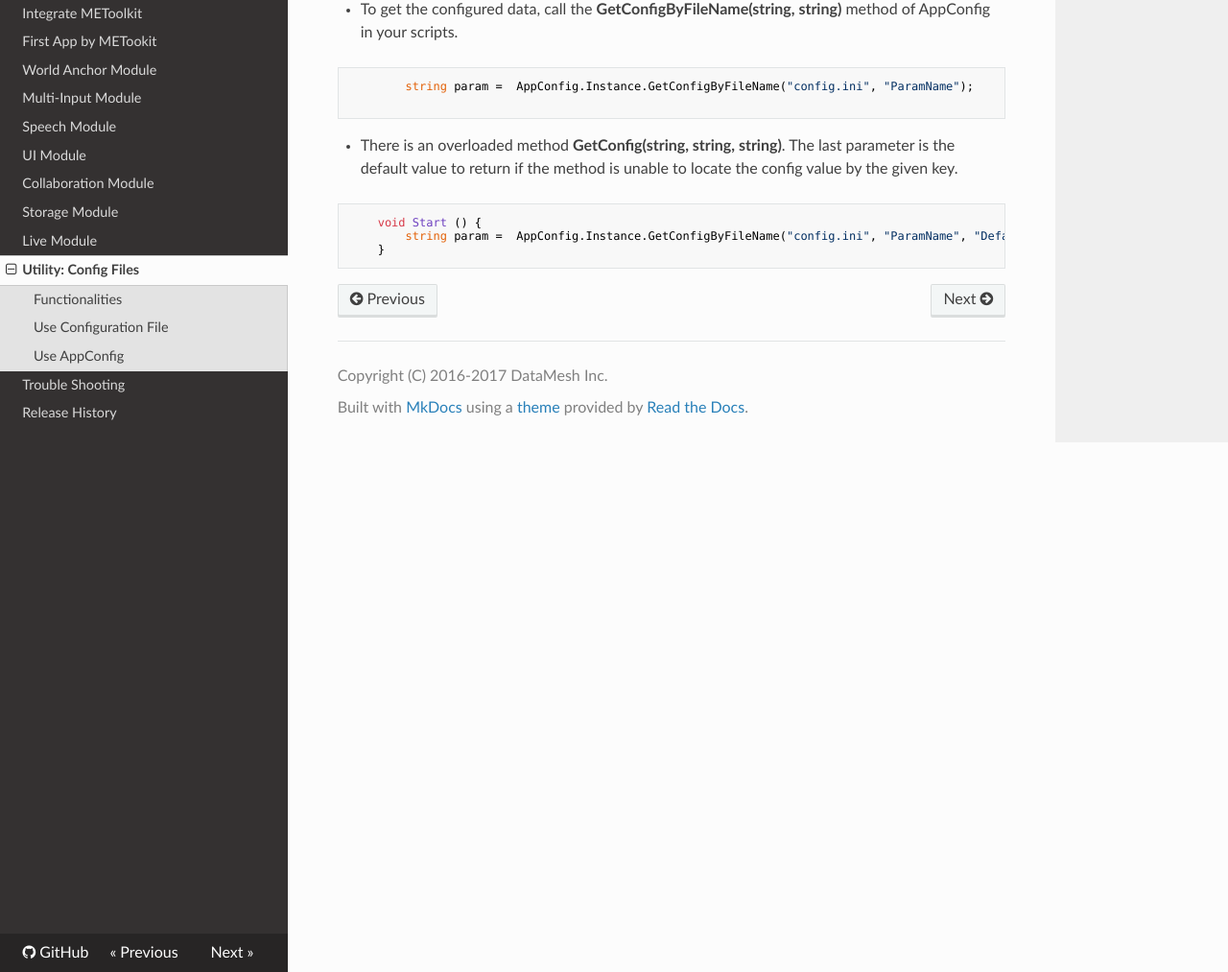
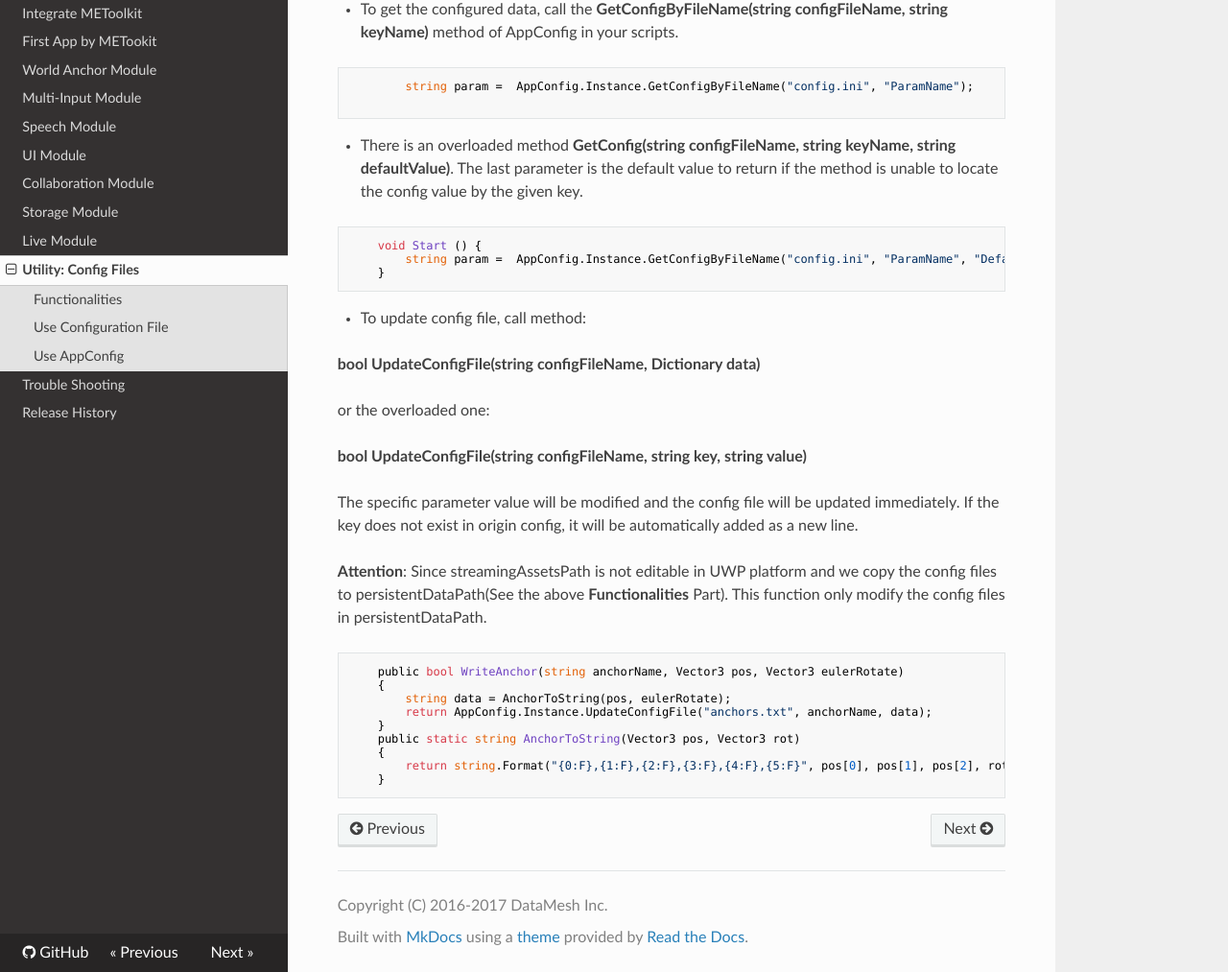
Before and after one commit to michael2008/ME-Live-Doc, an MkDocs documentation site: the page built from docs/toolkit/toolkit-man-utility-config-file.md, in a window 1280 px wide and 1400 px high, scrolled down 1033 px. Shown: the part 387-1400 px from the top of the window at 96% size. Built offline with MkDocs 1.6.1, drawn with Linux system fonts in a browser that asks for light colours; nearby versions of some CDN libraries; old or Windows-style settings are respelled for this version of MkDocs.

Commit message:
Developer update.

````diff
--- a/docs/toolkit/toolkit-man-utility-config-file.md
+++ b/docs/toolkit/toolkit-man-utility-config-file.md
@@ -39,14 +39,38 @@ Save this file and put it in "**StreamingAssets**" folder.
 ```C#
 		AppConfig.Instance.LoadConfig("config.ini");
 ```
-* To get the configured data, call the **GetConfigByFileName(string, string)** method of AppConfig in your scripts.
+* To get the configured data, call the **GetConfigByFileName(string configFileName, string keyName)** method of AppConfig in your scripts.
 ```C#
         string param =  AppConfig.Instance.GetConfigByFileName("config.ini", "ParamName");
 
 ```
-* There is an overloaded method **GetConfig(string, string, string)**. The last parameter is the default value to return if the method is unable to locate the config value by the given key.
+* There is an overloaded method **GetConfig(string configFileName, string keyName, string defaultValue)**. The last parameter is the default value to return if the method is unable to locate the config value by the given key.
 ```C#
     void Start () {
         string param =  AppConfig.Instance.GetConfigByFileName("config.ini", "ParamName", "Default Value");
     }
 ```
+
+- To update config file, call method:
+
+   **bool UpdateConfigFile(string configFileName, Dictionary<string, string> data)**
+
+  or the overloaded one:
+
+   **bool UpdateConfigFile(string configFileName, string key, string value)**
+
+  The specific parameter value will be modified and the config file will be updated immediately. If the key does not exist in origin config, it will be automatically added as a new line.
+
+  **Attention**:  Since streamingAssetsPath is not editable in UWP platform and we copy the config files to  persistentDataPath(See the above **Functionalities** Part). This function only modify the config files in persistentDataPath.
+
+```c#
+    public bool WriteAnchor(string anchorName, Vector3 pos, Vector3 eulerRotate)
+    {
+        string data = AnchorToString(pos, eulerRotate);
+        return AppConfig.Instance.UpdateConfigFile("anchors.txt", anchorName, data);
+    }
+	public static string AnchorToString(Vector3 pos, Vector3 rot)
+    {
+      	return string.Format("{0:F},{1:F},{2:F},{3:F},{4:F},{5:F}", pos[0], pos[1], pos[2], rot[0], rot[1], rot[2]);
+    }
+```
````
Also changed, not shown: docs/toolkit/toolkit-man-collaboration-module.md (+59 -0 lines), docs/toolkit/toolkit-man-configure-your-project.md (+10 -12 lines), docs/toolkit/toolkit-man-live-module.md (+1 -1 lines), docs/toolkit/toolkit-man-world-anchor-module.md (+8 -0 lines), docs/toolkit/toolkit-man-write-your-first-app.md (+5 -3 lines).
